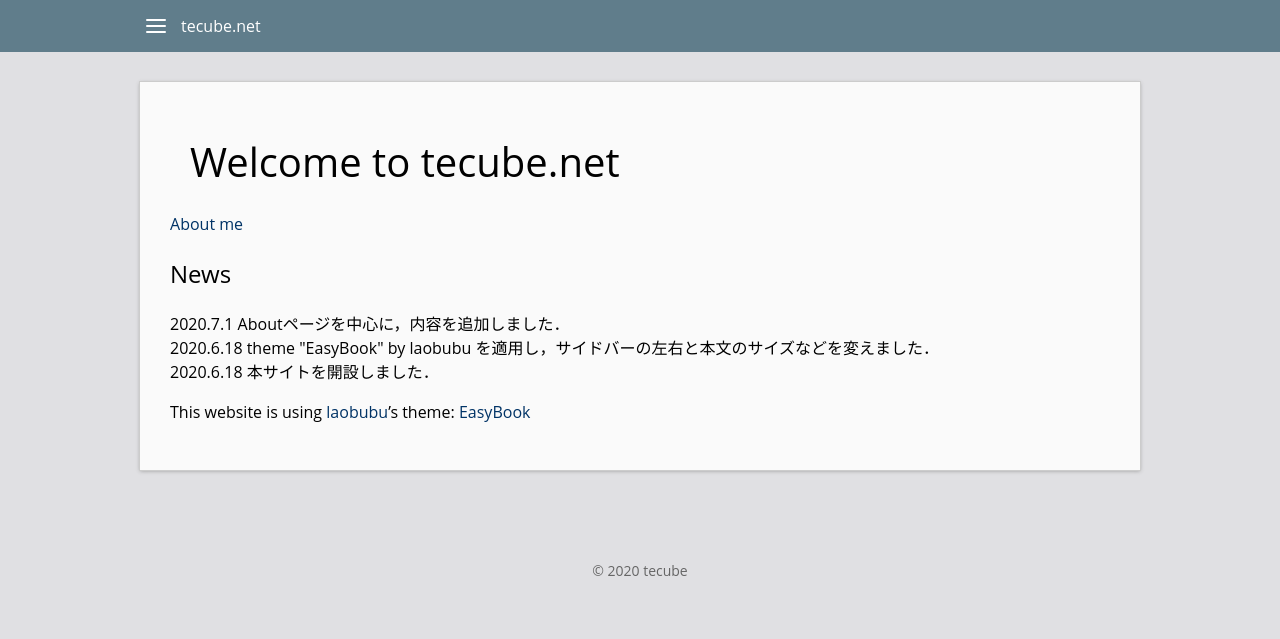
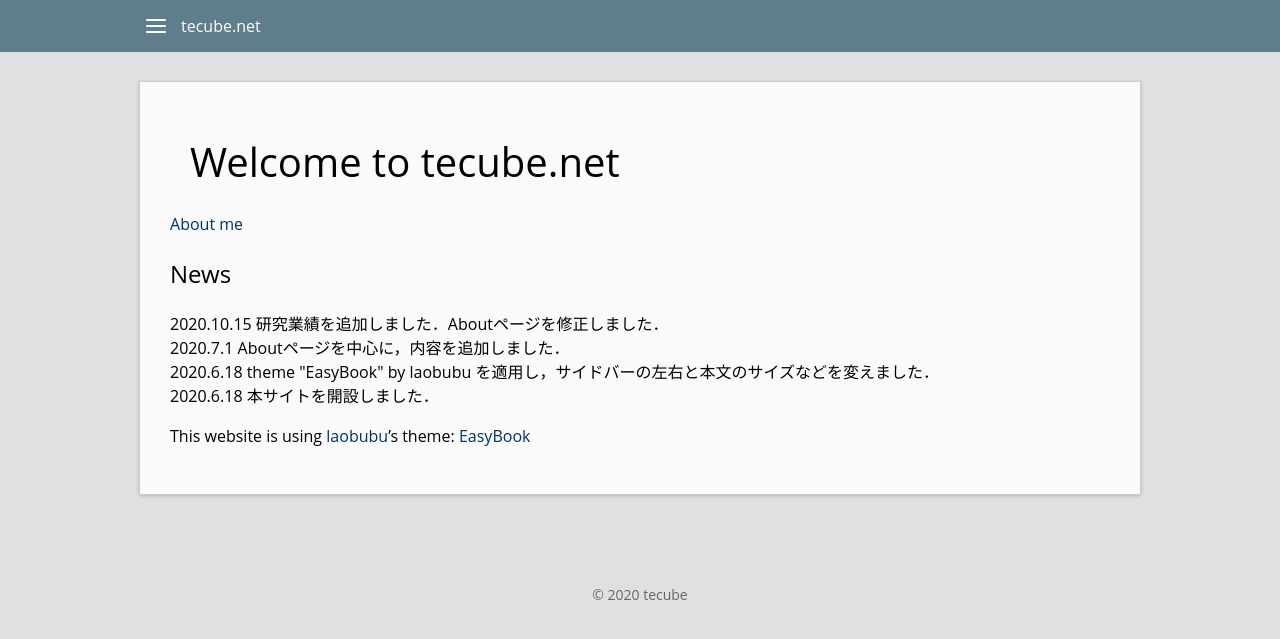
Before and after one commit to tecube/tecube.github.io, a Jekyll site: the page built from index.markdown, in a window 1280 px wide. Shown: the top 639 px of the page. Built offline with Jekyll 4.4.1, drawn with Linux system fonts in a browser that asks for light colours.

Commit message:
add news

```diff
--- a/_data/news.yml
+++ b/_data/news.yml
@@ -12,3 +12,8 @@
   month: 7
   day: 1
   content: Aboutページを中心に，内容を追加しました．
+
+- year: 2020
+  month: 10
+  day: 15
+  content: 研究業績を追加しました．Aboutページを修正しました．
```
